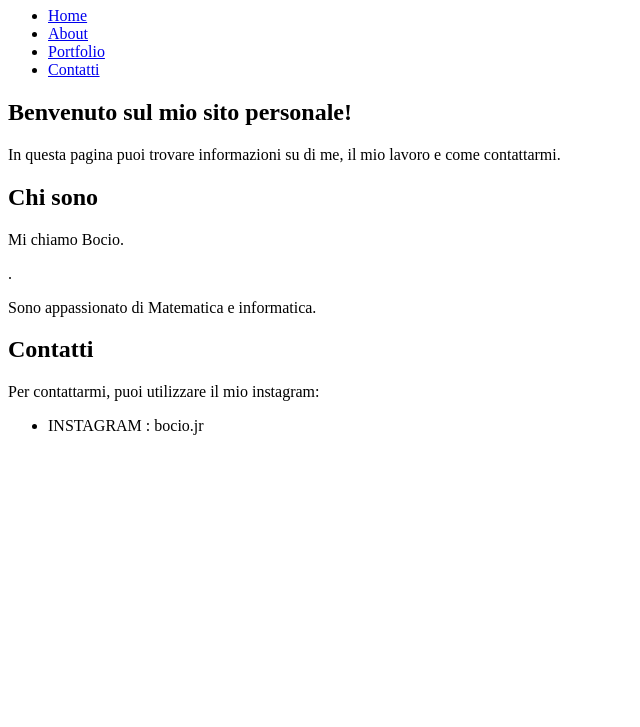
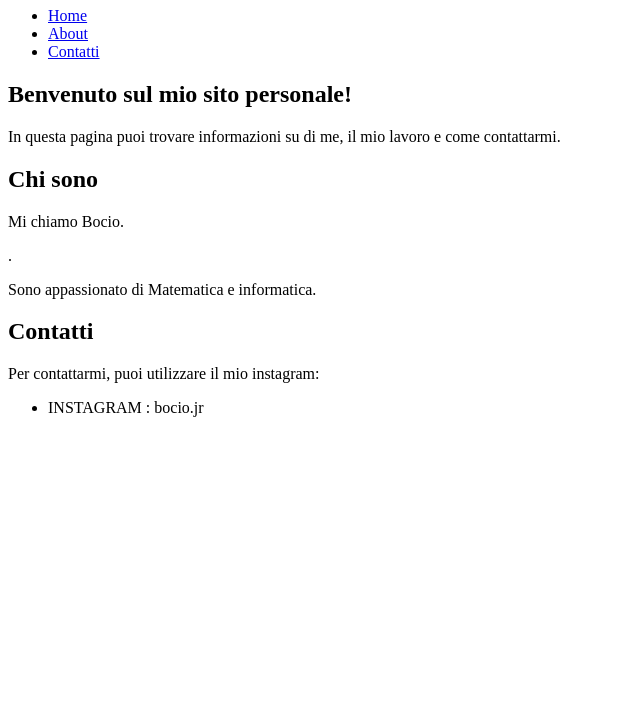
Before and after one commit to Bociojr/Bocio.jr.github.io, a plain HTML site: page index.html in a window 1280 px wide. Shown: the part 73-800 px from the top of the page, without its empty margins (0-640 px from the left). Drawn offline with Linux system fonts and the light colour scheme.

Commit message:
index.html

```diff
--- a/index.html
+++ b/index.html
@@ -12,7 +12,6 @@
       <ul>
         <li><a href="#">Home</a></li>
         <li><a href="#">About</a></li>
-        <li><a href="#">Portfolio</a></li>
         <li><a href="#">Contatti</a></li>
       </ul>
     </nav>
```
